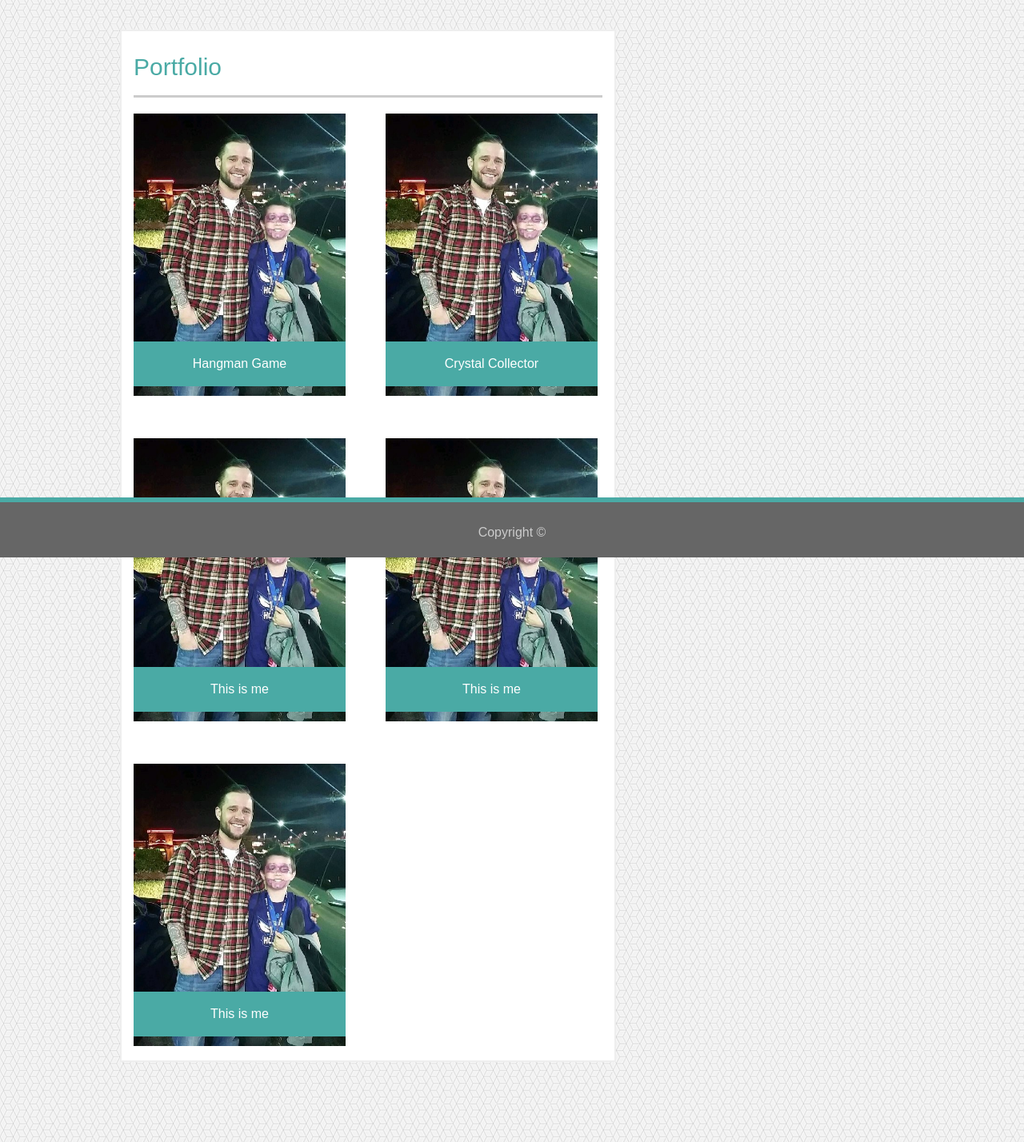
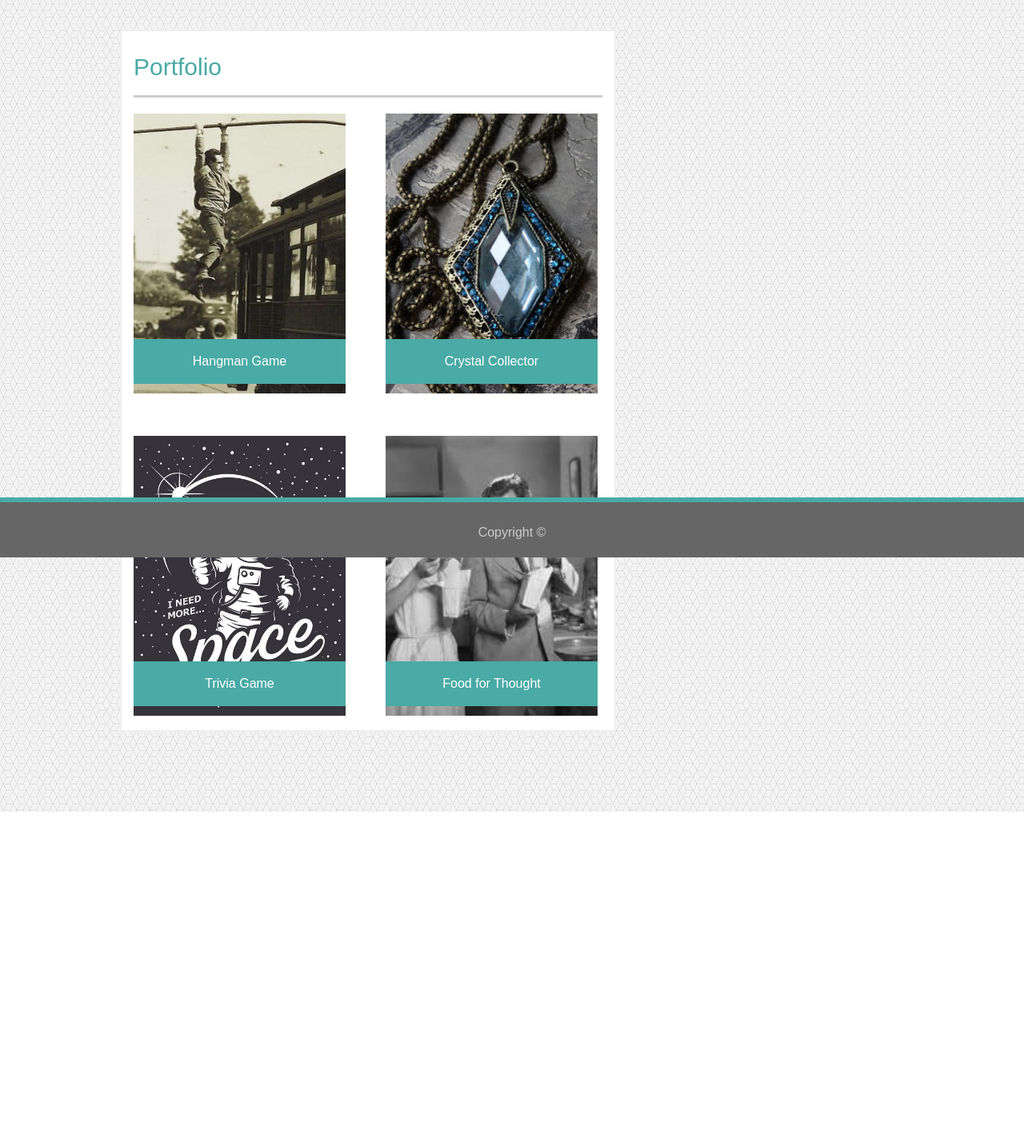
Before and after one commit to nealpwagner/responsive-portfolio, a plain HTML site: page portfolio.html in a window 1280 px wide. Shown: the part 103-1531 px from the top of the page at 80% size. After the commit the page ends 1118 px from the top, so only its background shows below. Drawn offline with Linux system fonts and the light colour scheme.

Commit message:
added links and pics

```diff
--- a/assets/css/style.css
+++ b/assets/css/style.css
@@ -125,6 +125,8 @@ header a {
 
 .overlay-image {
     width: 100%;
+    object-fit: cover;
+    height: 350px;
 }
 
 .overlay-image-caption {
@@ -144,6 +146,7 @@ header a {
     grid-column-gap: 50px;
     grid-row-gap: 50px;
 }
+
 
 @media screen and (max-width: 980px) {
 
--- a/portfolio.html
+++ b/portfolio.html
@@ -37,28 +37,28 @@
             <div class="overlay-image-grid-container">
                 <a href="https://nealpwagner.github.io/Word-Guess-Game/">
                     <div class="overlay-image-container">
-                    <img class="overlay-image" alt="picture of me" src="assets/images/neal.jpg" />
+                        <img class="overlay-image" alt="picture of hangingman" src="assets/images/hangman.jpg" />
                         <span class="overlay-image-caption">Hangman Game</span>
                     </div>
                 </a>
                 <a href="https://nealpwagner.github.io/unit-4-game/">
                     <div class="overlay-image-container">
-                            <img class="overlay-image" alt="picture of me" src="assets/images/neal.jpg" />
+                        <img class="overlay-image" alt="picture of crystal" src="assets/images/crystals.jpg" />
                         <span class="overlay-image-caption">Crystal Collector</span>
                     </div>
                 </a>
+                <a href="https://nealpwagner.github.io/TriviaGame/">
                     <div class="overlay-image-container">
-                            <img class="overlay-image" alt="picture of me" src="assets/images/neal.jpg" />
-                            <span class="overlay-image-caption">This is me</span>
+                        <img class="overlay-image" alt="picture of space" src="assets/images/trivia.jpg" />
+                        <span class="overlay-image-caption">Trivia Game</span>
                     </div>
+                </a>
+                <a href="https://github.com/lnyopp/Project-One">
                 <div class="overlay-image-container">
-                            <img class="overlay-image" alt="picture of me" src="assets/images/neal.jpg" />
-                            <span class="overlay-image-caption">This is me</span>
+                    <img class="overlay-image" alt="picture of me" src="assets/images/food.jpg" />
+                    <span class="overlay-image-caption">Food for Thought</span>
                 </div>
-                        <div class="overlay-image-container">
-                            <img class="overlay-image" alt="picture of me" src="assets/images/neal.jpg" />
-                            <span class="overlay-image-caption">This is me</span>
-                        </div>
+                </a>
             </div>
         </div>
         <!-- End about me  -->
```
Also changed, not shown: assets/images/crystals.jpg (added), assets/images/food.jpg (added), assets/images/hangman.jpg (added), assets/images/trivia.jpg (added). Lines whose indentation alone changed are shown as unchanged.
